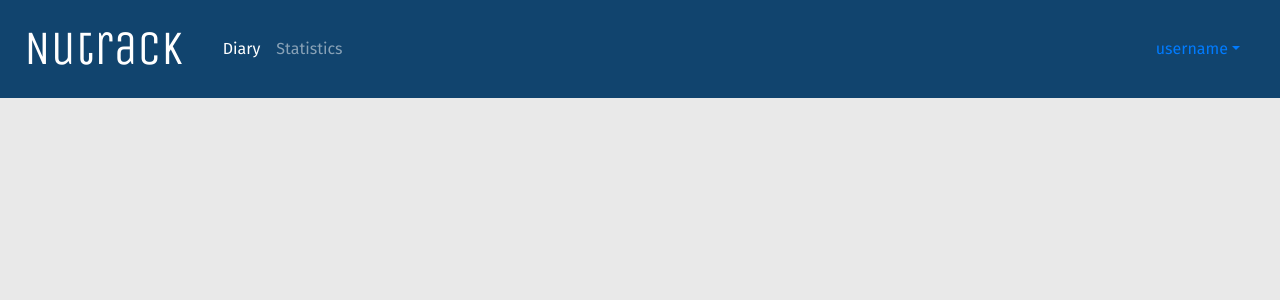
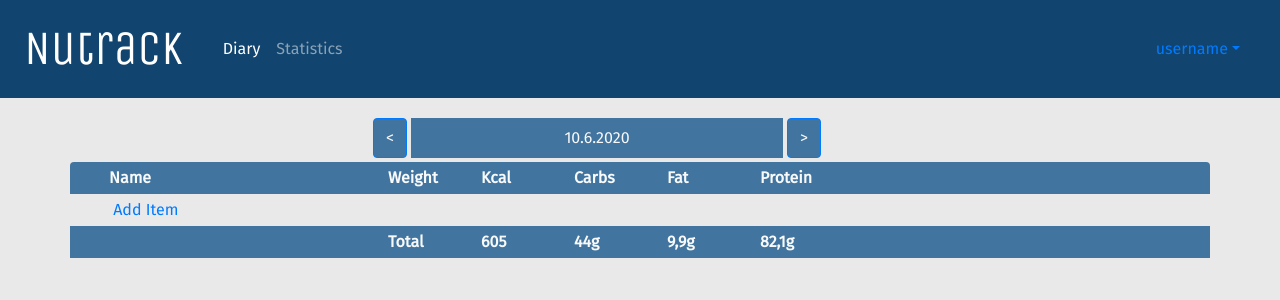
Before and after one commit to tabur/nutri-track, a React (Create React App) app in the folder frontend/: page / in a window 1280 px wide. Shown: the top 300 px of the page. Built offline with nearby package versions, Linux system fonts and the light colour scheme.

Commit message:
Päivänäkymän layout tehty, data binding puuttuu

```diff
--- a/frontend/src/App.js
+++ b/frontend/src/App.js
@@ -3,6 +3,9 @@ import logo from './logo.svg';
 import './App.css';
 import AddFood from './components/AddFood';
 import NavBar from './components/NavBar';
+import DayView from './components/DayView';
+import Container from 'react-bootstrap/Container';
+
 
 class App extends React.Component {
 	constructor(props) {
@@ -98,6 +101,9 @@ class App extends React.Component {
     return(
       <div className="App">
         <NavBar />
+        <Container id="main-content" className="mt-3">
+          <DayView />
+        </Container>
       </div>
 
     );
--- a/frontend/src/components/AddFood.js
+++ b/frontend/src/components/AddFood.js
@@ -1,6 +1,6 @@
 import React from 'react';
-import  Form  from 'react-bootstrap/Form';
-import  Container from 'react-bootstrap/Container';
+import Form  from 'react-bootstrap/Form';
+import Container from 'react-bootstrap/Container';
 import Col from 'react-bootstrap/Col';
 import Row from 'react-bootstrap/Row';
 import Button from 'react-bootstrap/Button';
--- /dev/null
+++ b/frontend/src/components/DayView.js
@@ -0,0 +1,88 @@
+import React from 'react';
+import Container from 'react-bootstrap/Container';
+import Col from 'react-bootstrap/Col';
+import Row from 'react-bootstrap/Row';
+import Button from 'react-bootstrap/Button';
+
+
+export default class DayView extends React.Component {
+  constructor(props){
+    super(props);
+  }
+
+  render(){
+
+    //data binding puuttuu vielä kokonaan niin tää ei toimi yhtään
+
+    /* let diaryRow = this.props.meal.map(meal =>
+      <Row key={meal.id} className="diary-item p-1 pl-4">
+        <Col md={3} className="cell">{meal.food.manufacturer}</Col>
+        <Col md={1} className="cell">{meal.amount}</Col>
+        <Col md={1} className="cell">{meal.food.energy}</Col>
+        <Col md={1} className="cell">{meal.food.carbs}g</Col>
+        <Col md={1} className="cell">{meal.food.fat}g</Col>
+        <Col md={1} className="cell">{meal.food.protein}g</Col>
+        <Col md={1}><a href="#" class="text-danger font-weight-bold">X</a></Col>
+      </Row>
+    ) */
+
+
+    return(
+      <div>
+        <Row id="date-button-row" className="pl-4 py-1 text-light">
+            <Col md={3}></Col>
+              <div class="btn-group">
+                <Button className="bg-header text-light">&lt;</Button>
+              </div>
+            <Col md={4} id="date" className="align-self-center text-center p-2 mx-1 bg-header">
+              10.6.2020
+            </Col>
+            <Button className="bg-header text-light">&gt;</Button>
+        </Row>
+        <Row id="diary-headings" className="py-1 pl-4 font-weight-bold bg-header text-light rounded-top">
+          <Col md={3}>Name</Col>
+          <Col md={1}>Weight</Col>
+          <Col md={1}>Kcal</Col>
+          <Col md={1}>Carbs</Col>
+          <Col md={1}>Fat</Col>
+          <Col md={1}>Protein</Col>
+          <Col md={4}></Col>
+        </Row>
+        {/* {diaryRow} */}
+        <Row className="diary-item p-1 pl-4">
+          <Col md={3} className="cell"><a href="#">Add Item</a></Col><Col md={9} className="cell"></Col>
+        </Row>
+        <Row id="diary-total-numbers" className="py-1 pl-4 font-weight-bold bg-header text-light">
+          <Col md={1} className="offset-3">Total</Col>
+          <Col md={1}>605</Col>
+          <Col md={1}>44g</Col>
+          <Col md={1}>9,9g</Col>
+          <Col md={1}>82,1g</Col>
+        </Row>
+      </div>
+    )
+  }
+}
+
+
+{/* <Row id="diary-headings" class="row py-1 pl-4 font-weight-bold bg-header text-light rounded-top">
+<Col class="col-3">Name</Col><Col class="col-1">Weight</Col><Col class="col-1">Kcal</Col><Col class="col-1">Carbs</Col><Col class="col-1">Fat</Col><Col class="col-1">Protein</Col><Col class="col-4"></Col>
+</Row>
+<Row class="row diary-item p-1 pl-4">
+<div class="col-3 cell">{manufacturer}</div><div class="col-1 cell">500g</div><div class="col-1 cell">310</div><div class="col-1 cell">22,5g</div><div class="col-1 cell">4,5g</div><div class="col-1 cell">42,5g</div><div class="col-1"><a href="#" class="text-danger font-weight-bold">X</a></div>
+</Row>
+<Row class="row diary-item p-1 pl-4 bg-light">
+<div class="col-3 cell">Profeel Proteiinivanukas Suklaa-Toffee</div><div class="col-1 cell">360g</div><div class="col-1 cell">295</div><div class="col-1 cell">21,6g</div><div class="col-1 cell">5,4g</div><div class="col-1 cell">39,6g</div><div class="col-1"><a href="#" class="text-danger font-weight-bold">X</a></div>
+</Row>
+<div class="row diary-item p-1 pl-4">
+<div class="col-3 cell"><a href="#">Add Item</a></div><div class="col-9 cell"></div>
+</div>
+<div id="diary-total-numbers" class="row py-1 pl-4 font-weight-bold bg-header text-light ">
+<div class="offset-3 col-1">Total</div><div class="col-1 ">605</div><div class="col-1">44g</div><div class="col-1">9,9g</div><div class="col-1">82,1g</div>
+</div>
+<!-- <div id="diary-total-goals" class="row py-1 pl-4 font-weight-bold bg-header text-light ">
+<div class="offset-3 col-1">Goal</div><div class="col-1">0</div><div class="col-1">0</div><div class="col-1">0</div><div class="col-1">0</div>
+</div> -->
+<div id="diary-total-titles" class="row py-1 pl-4 font-weight-bold bg-header text-light rounded-bottom ">
+<div class=" offset-4 col-1">Kcal</div><div class="col-1">Carbs</div><div class="col-1">Fat</div><div class="col-1">Protein</div>
+</div> */}
```
